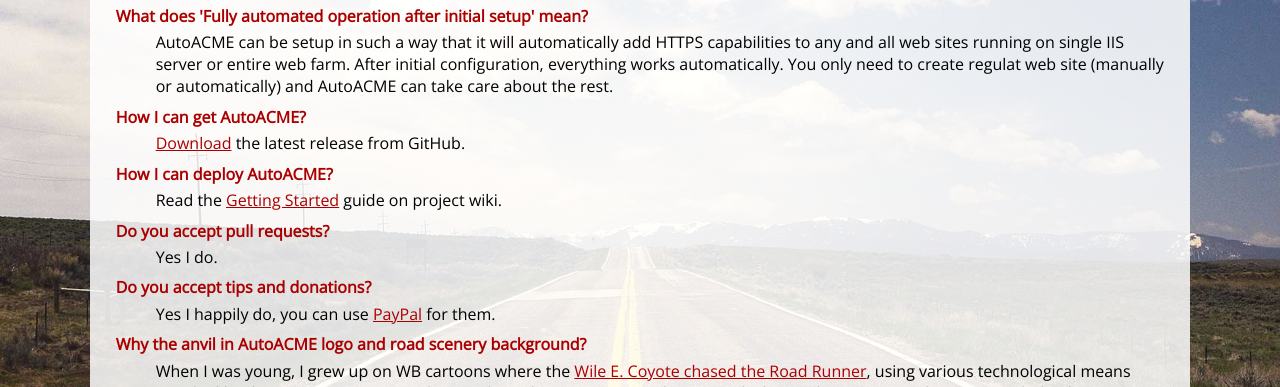
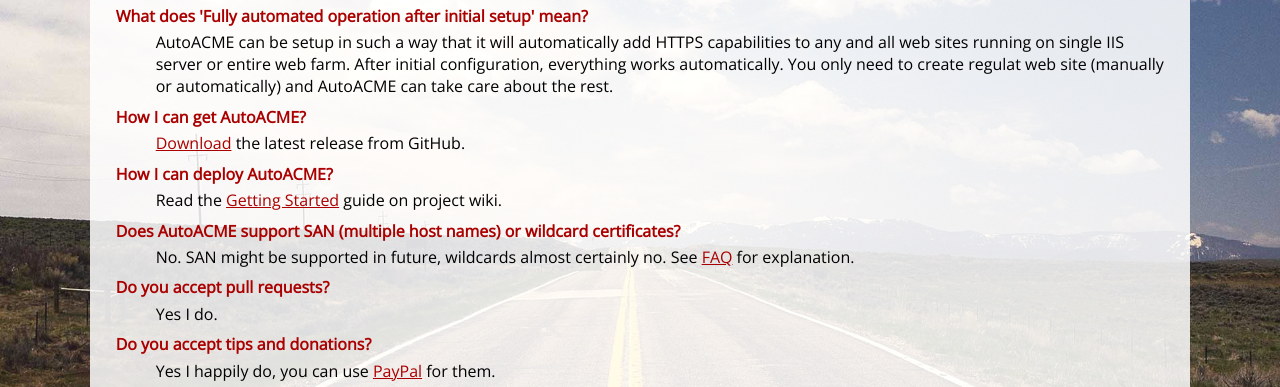
Before and after one commit to ridercz/AutoACME, a plain HTML site: page docs/index.html in a window 1280 px wide. Shown: the part 1031-1418 px from the top of the page. Drawn offline with nearby package versions, Linux system fonts and the light colour scheme.

Commit message:
Added SAN and wildcard certs to FAQ.

```diff
--- a/docs/index.html
+++ b/docs/index.html
@@ -54,6 +54,8 @@
             <dd><a href="https://github.com/ridercz/AutoACME/releases/latest">Download</a> the latest release from GitHub.</dd>
             <dt>How I can deploy AutoACME?</dt>
             <dd>Read the <a href="https://github.com/ridercz/AutoACME/wiki/Getting-started-with-AutoAcme">Getting Started</a> guide on project wiki.</dd>
+            <dt>Does AutoACME support SAN (multiple host names) or wildcard certificates?</dt>
+            <dd>No. SAN might be supported in future, wildcards almost certainly no. See <a href="https://github.com/ridercz/AutoACME/wiki/Feature-FAQ">FAQ</a> for explanation.</dd>
             <dt>Do you accept pull requests?</dt>
             <dd>Yes I do.</dd>
             <dt>Do you accept tips and donations?</dt>
```
